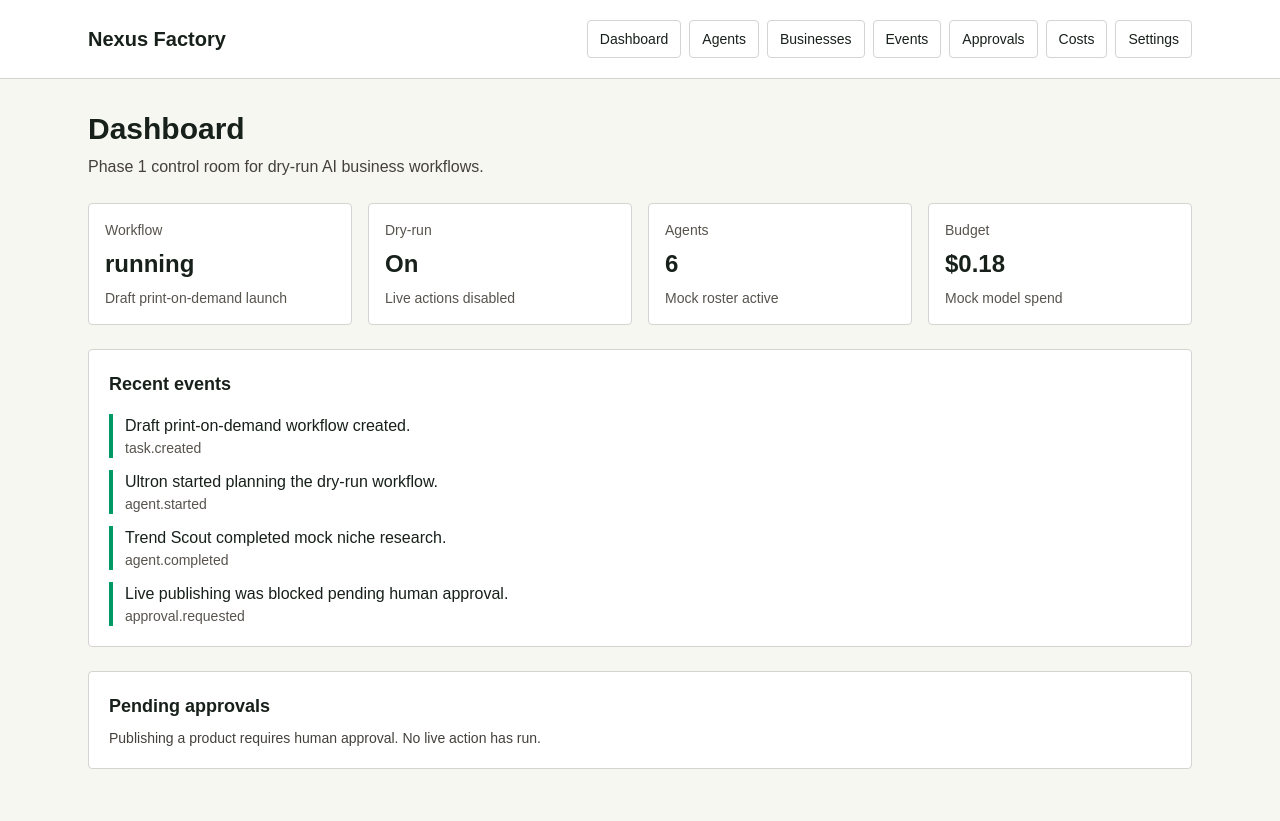
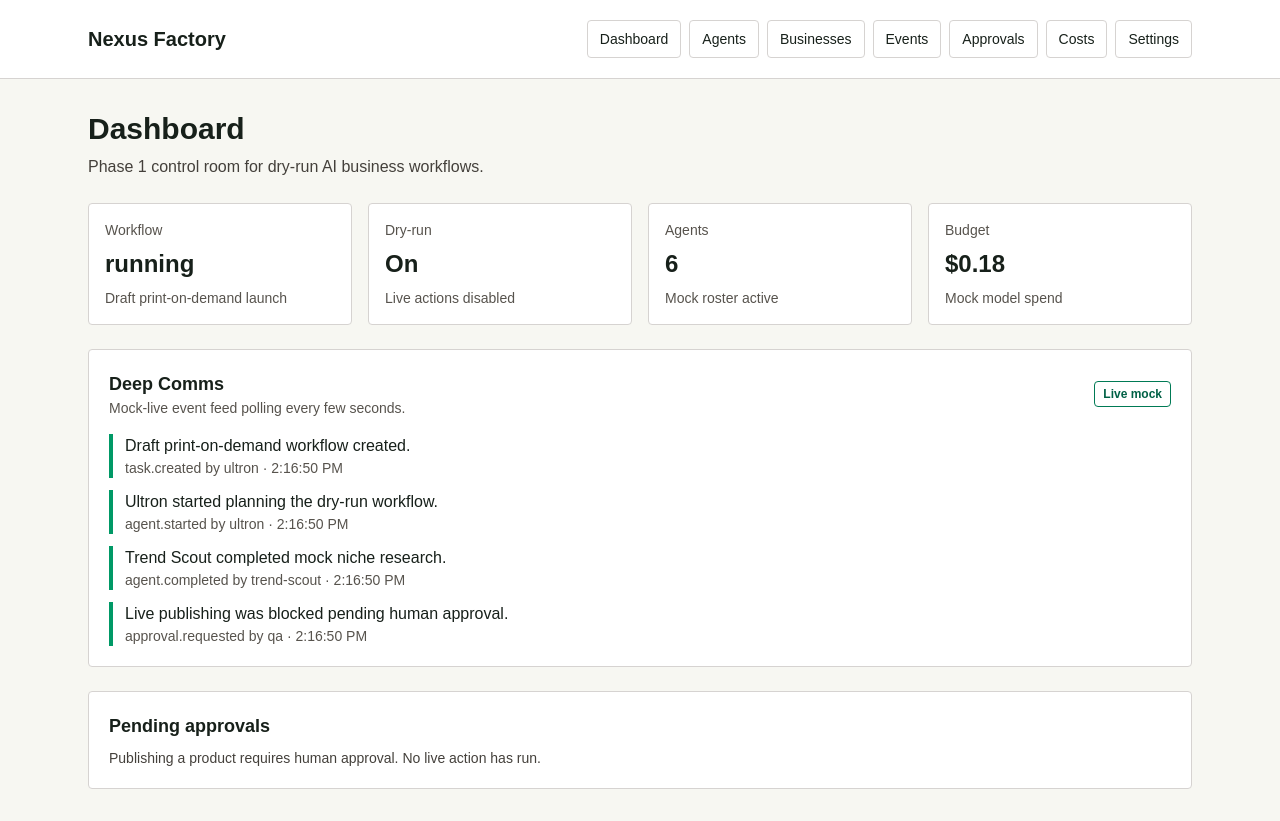
Before and after one commit to Yanish77/nexus-factory, a Next.js app: page /dashboard in a window 1280 px wide. Built offline with nearby package versions, Linux system fonts and the light colour scheme.

Commit message:
Add Deep Comms feed to dashboard

```diff
--- a/app/dashboard/page.tsx
+++ b/app/dashboard/page.tsx
@@ -1,5 +1,6 @@
 import { PageShell } from "@/components/page-shell";
 import { StatusCard } from "@/components/status-card";
+import { DeepCommsFeed } from "@/components/deep-comms-feed";
 import { agents, mockApprovals, mockCosts, mockEvents, mockWorkflow } from "@/lib/workflows/mock-data";
 
 export default function DashboardPage() {
@@ -15,17 +16,7 @@ export default function DashboardPage() {
         <StatusCard label="Budget" value={`$${mockCosts.estimatedCost}`} detail="Mock model spend" />
       </div>
 
-      <section className="rounded border border-stone-300 bg-white p-5">
-        <h2 className="text-lg font-semibold">Recent events</h2>
-        <div className="mt-4 space-y-3">
-          {mockEvents.map((event) => (
-            <div className="border-l-4 border-emerald-600 pl-3" key={event.id}>
-              <p className="font-medium">{event.message}</p>
-              <p className="text-sm text-stone-600">{event.type}</p>
-            </div>
-          ))}
-        </div>
-      </section>
+      <DeepCommsFeed initialEvents={mockEvents} />
 
       <section className="rounded border border-stone-300 bg-white p-5">
         <h2 className="text-lg font-semibold">Pending approvals</h2>
```
